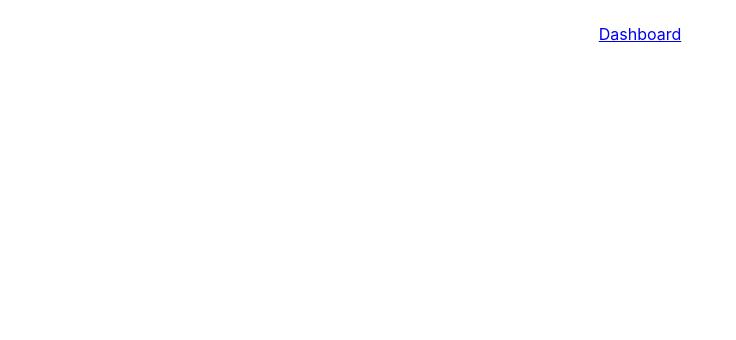
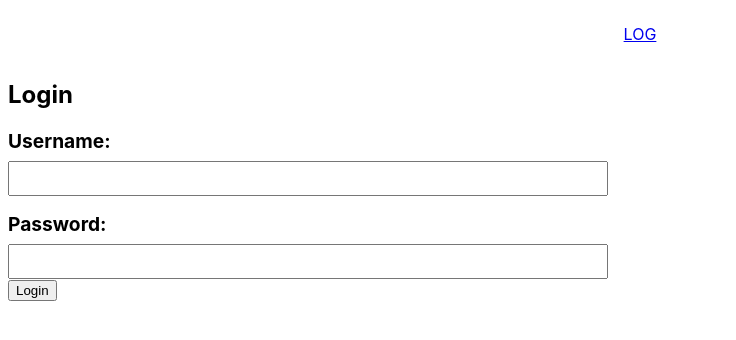
Before and after one commit to tfb6251/MyFunWebsite, an Angular app in the folder ufund-ui/: page /login in a window 1280 px wide. Before the commit this address led to /. Shown: the top 340 px of the page, without its empty margins (0-736 px from the left). Built offline with nearby package versions, Linux system fonts and the light colour scheme.

Commit message:
loooooooooooooogggggggggggg

```diff
--- a/ufund-ui/src/app/app-routing.module.ts
+++ b/ufund-ui/src/app/app-routing.module.ts
@@ -1,9 +1,9 @@
 import { NgModule } from '@angular/core';
 import { RouterModule, Routes } from '@angular/router';
-import { DashboardComponent } from './dashboard/dashboard.component';
+import { LoginComponent } from './login/login.component';
 
-const routes: Routes = [
-  { path: 'dashboard', component: DashboardComponent },
+const routes: Routes = [ // routes
+  { path: 'login', component: LoginComponent },
   { path: '', redirectTo: '/dashboard', pathMatch: 'full' }
 ];
 
--- a/ufund-ui/src/app/app.component.html
+++ b/ufund-ui/src/app/app.component.html
@@ -7,7 +7,7 @@
 <!-- * * * * * * * to get started with your project! * * * * * * * -->
 <!-- * * * * * * * * * * * * * * * * * * * * * * * * * * * * * * * -->
 <main class="main">
-  <a routerLink="/dashboard">Dashboard</a>
+  <a routerLink="/login">LOG</a>
 </main>
 
 <!-- * * * * * * * * * * * * * * * * * * * * * * * * * * * * * * * * -->
--- /dev/null
+++ b/ufund-ui/src/app/login/login.component.css
@@ -0,0 +1,45 @@
+label {
+    display: block;
+    font-weight: bold;
+    font-size: 1.2rem;
+    margin-top: 1rem;
+    margin-bottom: .5rem;
+
+  }
+  input {
+    padding: .5rem;
+    width: 100%;
+    max-width: 600px;
+    box-sizing: border-box;
+    display: block;
+  }
+
+  input:focus {
+    outline: #336699 auto 1px;
+  }
+
+  li {
+    list-style-type: none;
+  }
+  .search-result li a {
+    border-bottom: 1px solid gray;
+    border-left: 1px solid gray;
+    border-right: 1px solid gray;
+    display: inline-block;
+    width: 100%;
+    max-width: 600px;
+    padding: .5rem;
+    box-sizing: border-box;
+    text-decoration: none;
+    color: black;
+  }
+
+  .search-result li a:hover {
+    background-color: #435A60;
+    color: white;
+  }
+
+  ul.search-result {
+    margin-top: 0;
+    padding-left: 0;
+  }
--- /dev/null
+++ b/ufund-ui/src/app/login/login.component.html
@@ -0,0 +1,14 @@
+<h2>Login</h2>
+<form (ngSubmit)="onSubmit()" #loginForm="ngForm">
+  <div>
+    <label for="username">Username:</label>
+    <input type="text" id="username" required [(ngModel)]="username" name="username">
+  </div>
+  <div>
+    <label for="password">Password:</label>
+    <input type="password" id="password" required [(ngModel)]="password" name="password">
+  </div>
+  <button type="submit">Login</button>
+</form>
+
+<div *ngIf="message">{{ message }}</div>
--- /dev/null
+++ b/ufund-ui/src/app/login/login.component.ts
@@ -0,0 +1,21 @@
+import { Component } from '@angular/core';
+
+@Component({
+  selector: 'app-login',
+  templateUrl: './login.component.html',
+  styleUrls: ['./login.component.css']
+})
+export class LoginComponent {
+  username: string = '';
+  password: string = '';
+  message: string = '';
+
+  onSubmit() {
+    // login attempt
+    if (this.password) {
+      this.message = `Welcome, dude`;
+    } else {
+      this.message = 'Please enter a password.';
+    }
+  }
+}
```
Also changed, not shown: ufund-ui/src/app/app.module.ts (+6 -11 lines), 1 other file (tests, documents, lock files or other folders).
